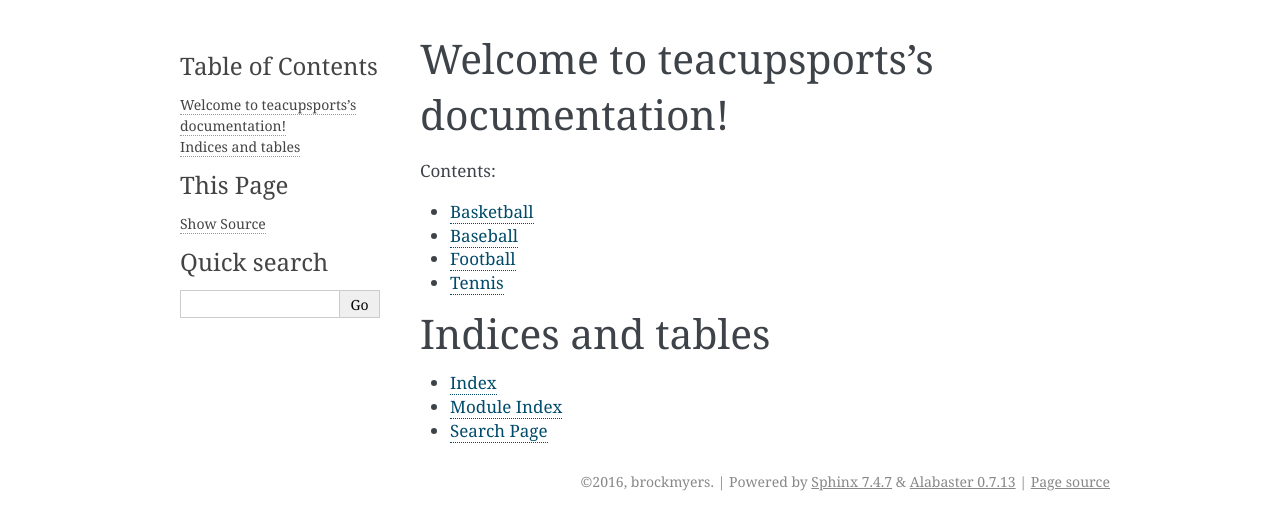
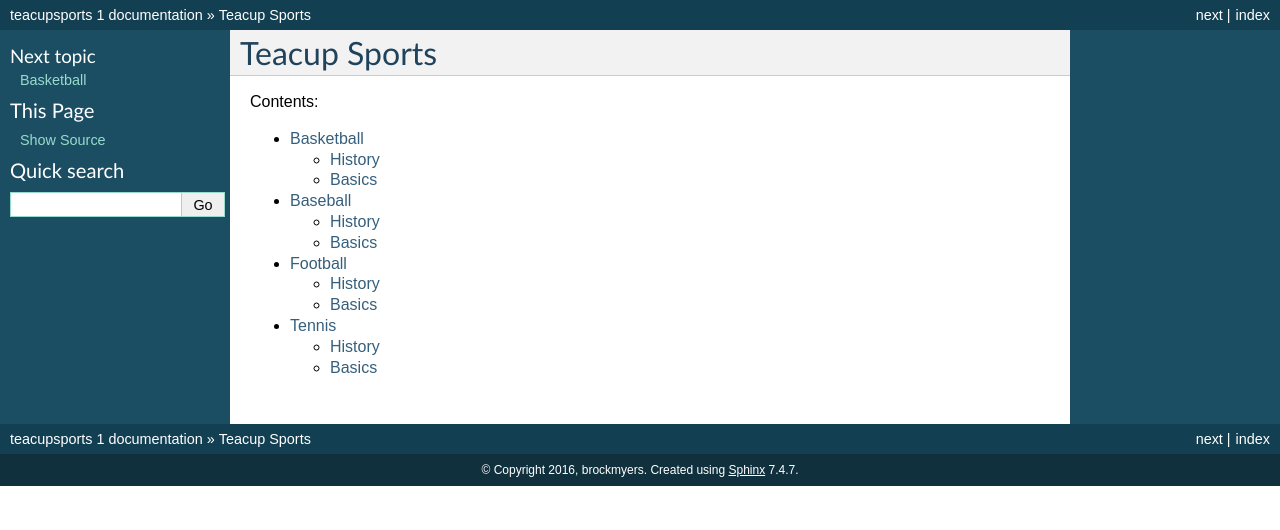
Before and after one commit to brookeschoen/teacupsports, a Sphinx documentation site: the page built from source/index.rst, in a window 1280 px wide. Shown: the top 530 px of the page. Built offline with Sphinx 7.4.7, drawn with Linux system fonts in a browser that asks for light colours.

Commit message:
Added theme. Added some details to basketball, football, baseball, and tennis pages.

```diff
--- a/source/baseball/baseball.rst
+++ b/source/baseball/baseball.rst
@@ -1,2 +1,8 @@
 Baseball
 ========
+
+History
+-------
+
+Basics
+------
--- a/source/basketball/basketball.rst
+++ b/source/basketball/basketball.rst
@@ -1,2 +1,8 @@
 Basketball
 ==========
+
+History
+-------
+
+Basics
+-------
--- a/source/conf.py
+++ b/source/conf.py
@@ -22,6 +22,8 @@
 # sys.path.insert(0, os.path.abspath('.'))
 
 # -- General configuration ------------------------------------------------
+
+html_theme = "scrolls"
 
 # If your documentation needs a minimal Sphinx version, state it here.
 #
@@ -123,7 +125,7 @@ todo_include_todos = False
 # The theme to use for HTML and HTML Help pages.  See the documentation for
 # a list of builtin themes.
 #
-html_theme = 'alabaster'
+html_theme = 'classic'
 
 # Theme options are theme-specific and customize the look and feel of a theme
 # further.  For a list of options available for each theme, see the
--- a/source/football/football.rst
+++ b/source/football/football.rst
@@ -1,2 +1,8 @@
 Football
 ========
+
+History
+-------
+
+Basics
+------
--- a/source/index.rst
+++ b/source/index.rst
@@ -3,7 +3,7 @@
    You can adapt this file completely to your liking, but it should at least
    contain the root `toctree` directive.
 
-Welcome to teacupsports's documentation!
+Teacup Sports
 ========================================
 
 Contents:
@@ -15,12 +15,3 @@ Contents:
    baseball/baseball.rst
    football/football.rst
    tennis/tennis.rst
-
-
-
-Indices and tables
-==================
-
-* :ref:`genindex`
-* :ref:`modindex`
-* :ref:`search`
--- a/source/tennis/tennis.rst
+++ b/source/tennis/tennis.rst
@@ -1,2 +1,8 @@
 Tennis
 ======
+
+History
+-------
+
+Basics
+------
```
